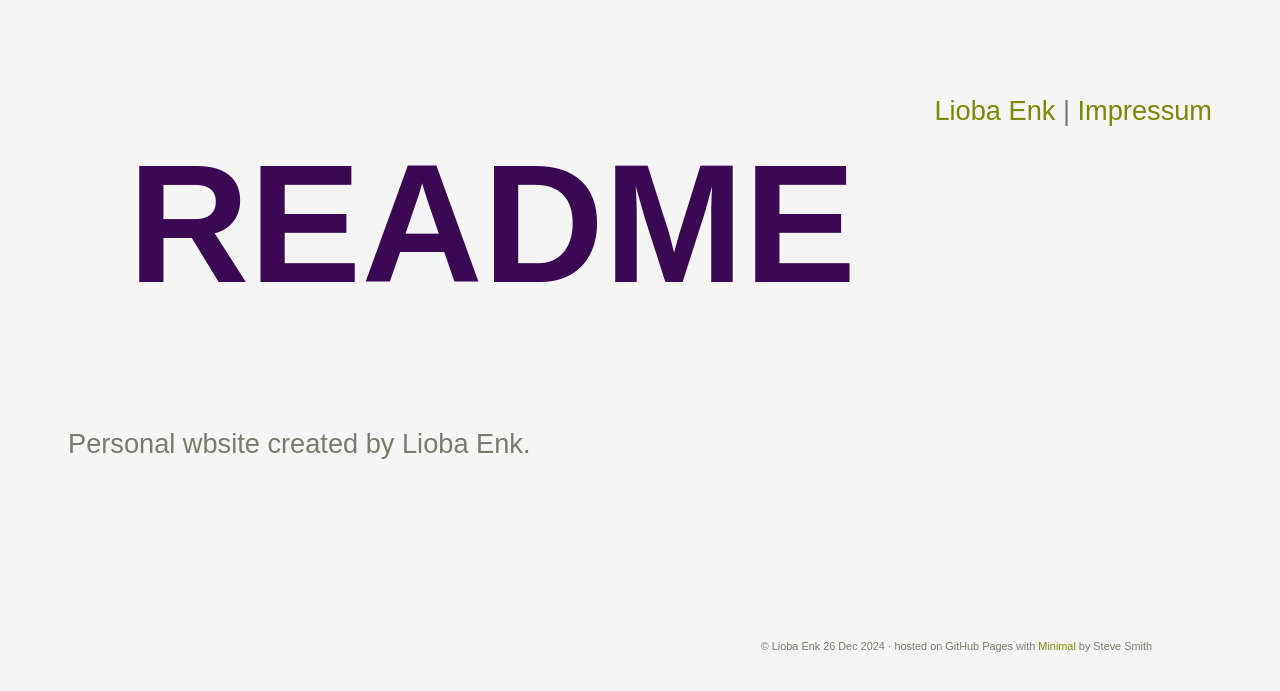
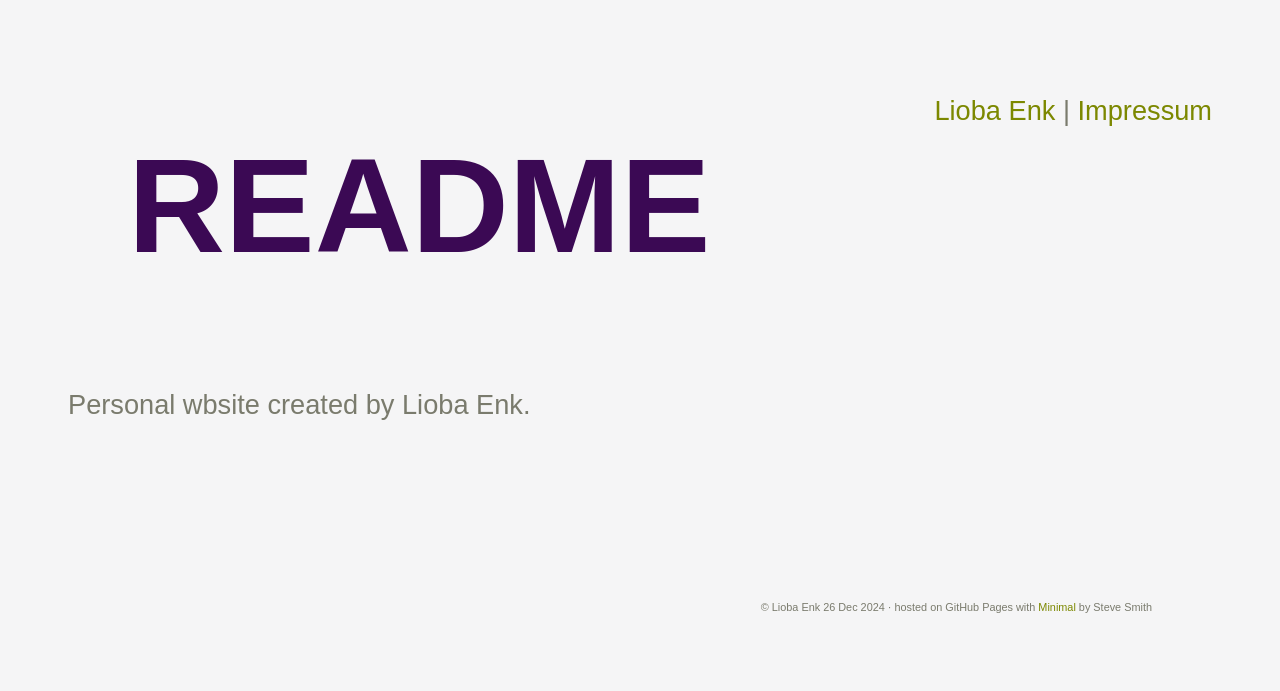
Before and after one commit to liobaenk/liobaenk.github.io, a Jekyll site: the page built from README.md, in a window 1280 px wide. Shown: the top 691 px of the page. Built offline with Jekyll 4.4.1, drawn with Linux system fonts in a browser that asks for light colours.

Commit message:
Update style.scss

```diff
--- a/assets/css/style.scss
+++ b/assets/css/style.scss
@@ -15,7 +15,7 @@ header {
   position: relative;
   padding: 60px;
   text-align: left;
-  font-size: 3.5em;
+  font-size: 3em;
 }
 
 body {
@@ -35,7 +35,7 @@ section {
 h1, h2, h3, h4, h5, h6 {
     color: #3b0954;
     margin:0 0 20px;
-    font-size: 3em;
+    font-size: 2.8em;
 }
 
 p {
```
